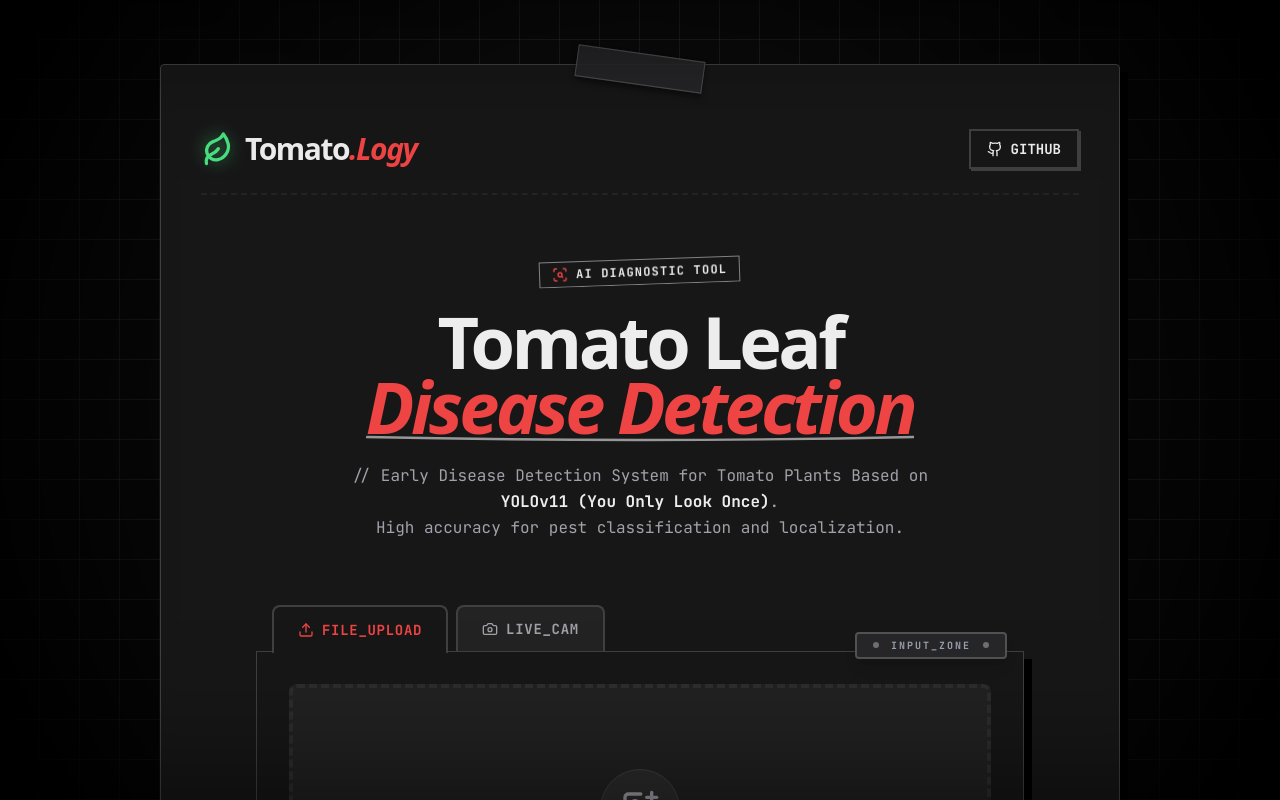
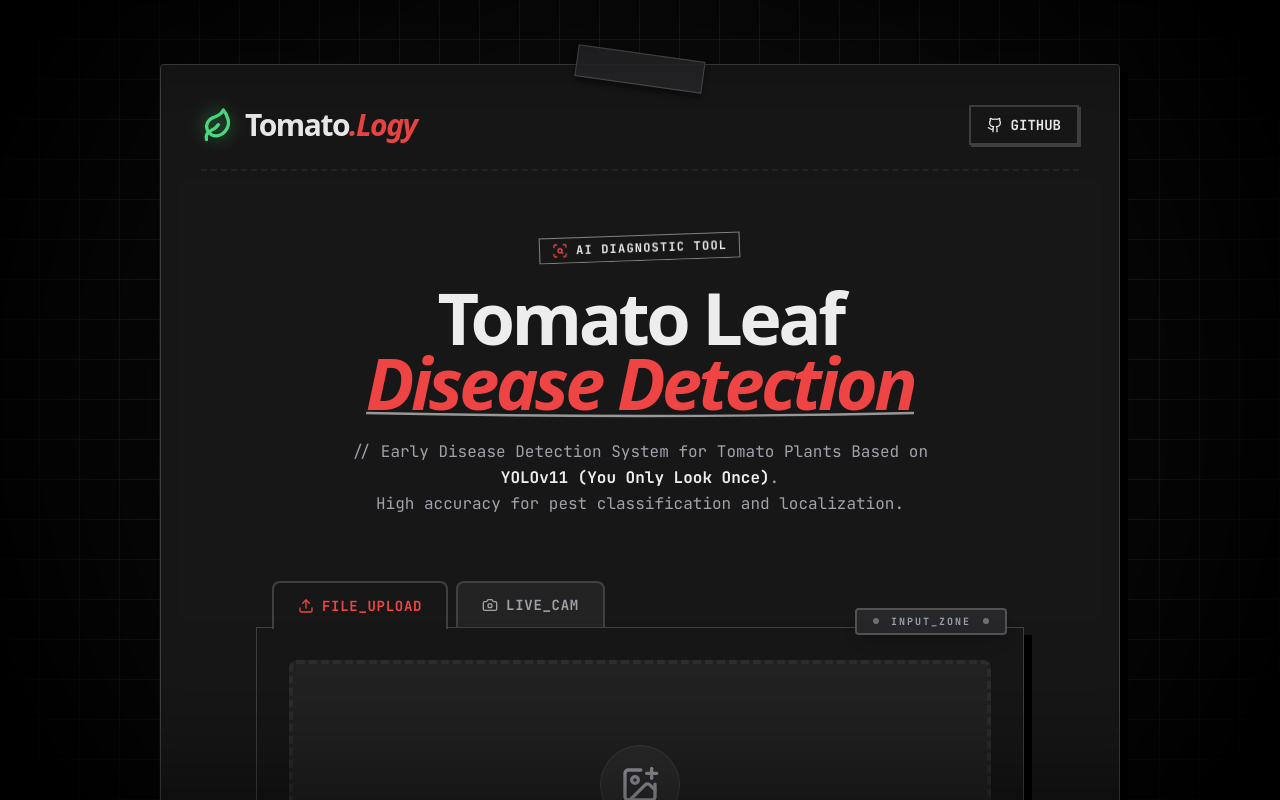
Before and after one commit to novalalgfr/tomato-frontend, a Next.js app: page / in a window 1280 px wide. Shown: the top 800 px of the page. Built offline with nearby package versions, Linux system fonts and the light colour scheme.

Commit message:
Fix padding in Navbar component for consistent layout

```diff
--- a/app/components/layout/Navbar.tsx
+++ b/app/components/layout/Navbar.tsx
@@ -3,7 +3,7 @@ import Link from 'next/link';
 
 export default function Navbar() {
 	return (
-		<nav className="w-full flex flex-col sm:flex-row justify-between items-center py-6 border-b-2 border-dashed border-border/30 gap-4">
+		<nav className="w-full flex flex-col sm:flex-row justify-between items-center pb-6 border-b-2 border-dashed border-border/30 gap-4">
 			<div className="flex items-center gap-3 group cursor-default">
 				<div className="relative">
 					<div className="absolute inset-0 bg-leaf/20 rounded-full blur-sm transform group-hover:scale-125 transition-transform" />
```
